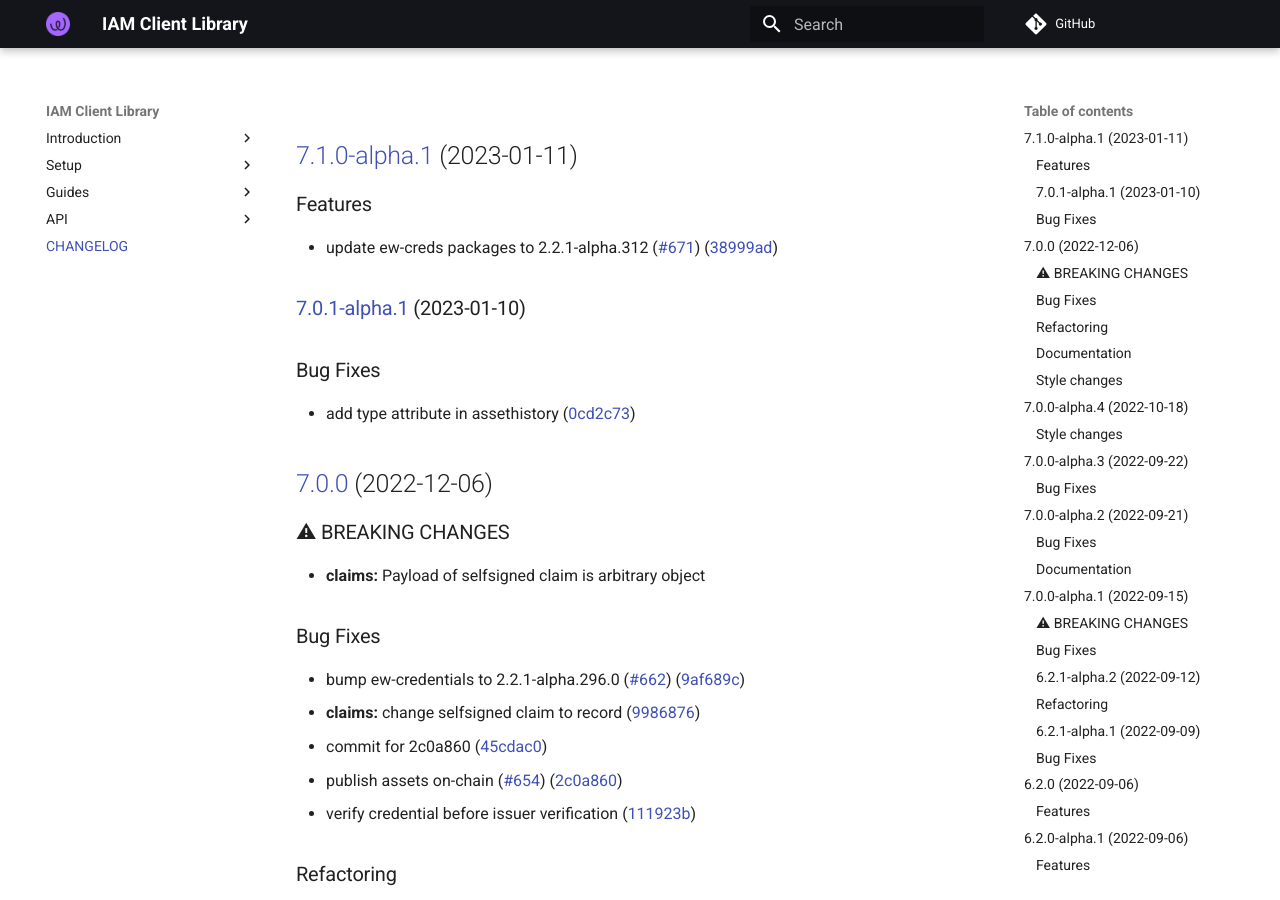
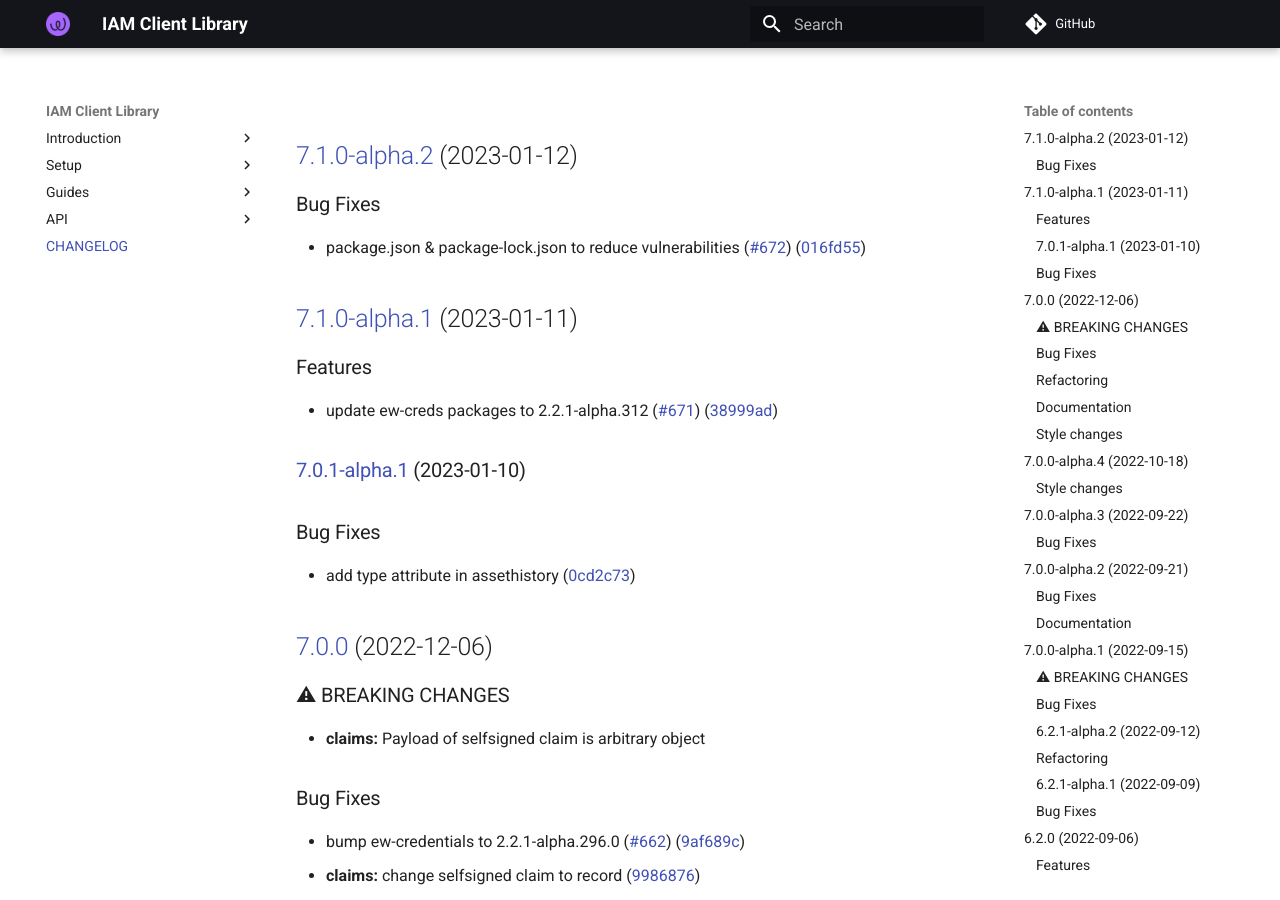
Before and after one commit to energywebfoundation/iam-client-lib, an MkDocs documentation site: the page built from docs/CHANGELOG.md, in a window 1280 px wide and 900 px high. Built offline with MkDocs 1.6.1 and Material for MkDocs 9.7.7, drawn with Linux system fonts in a browser that asks for light colours; comment, search, counter and statistics services are not loaded.

Commit message:
chore(release): 7.1.0-alpha.2 [skip ci]
## [7.1.0-alpha.2](https://github.com/energywebfoundation/iam-client-lib/compare/v7.1.0-alpha.1...v7.1.0-alpha.2) (2023-01-12)

### Bug Fixes

* package.json & package-lock.json to reduce vulnerabilities ([#672](https://github.com/energywebfoundation/iam-client-lib/issues/672)) ([016fd55](https://github.com/energywebfoundation/iam-client-lib/commit/016fd55ba0c9d4c4f42db4b5a30e8868c7f77129))

```diff
--- a/docs/CHANGELOG.md
+++ b/docs/CHANGELOG.md
@@ -1,3 +1,10 @@
+## [7.1.0-alpha.2](https://github.com/energywebfoundation/iam-client-lib/compare/v7.1.0-alpha.1...v7.1.0-alpha.2) (2023-01-12)
+
+
+### Bug Fixes
+
+* package.json & package-lock.json to reduce vulnerabilities ([#672](https://github.com/energywebfoundation/iam-client-lib/issues/672)) ([016fd55](https://github.com/energywebfoundation/iam-client-lib/commit/016fd55ba0c9d4c4f42db4b5a30e8868c7f77129))
+
 ## [7.1.0-alpha.1](https://github.com/energywebfoundation/iam-client-lib/compare/v7.0.1-alpha.1...v7.1.0-alpha.1) (2023-01-11)
 
 
--- a/package.json
+++ b/package.json
@@ -1,6 +1,6 @@
 {
   "name": "iam-client-lib",
-  "version": "7.1.0-alpha.1",
+  "version": "7.1.0-alpha.2",
   "description": "Library for Decentralized Identity and Access Management",
   "main": "dist/index.js",
   "module": "dist/index.esm.js",
```
